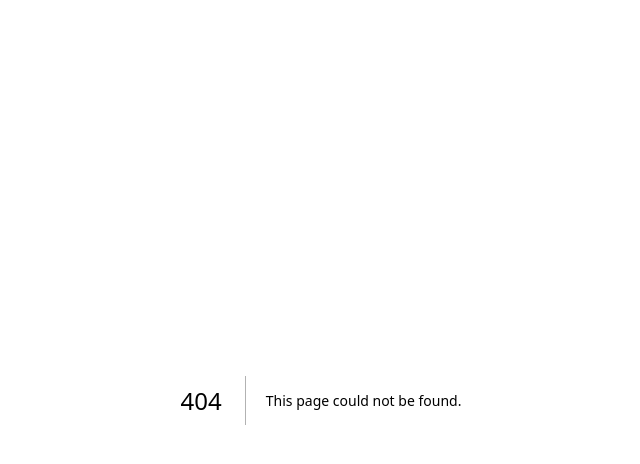
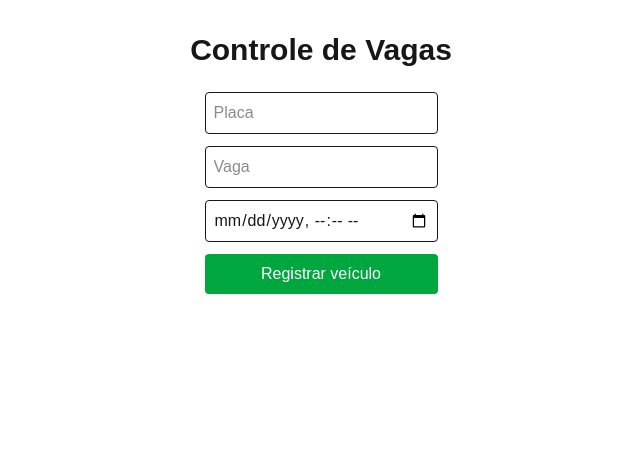
Before and after one commit to ThomasKruchelski/estacionamento-crud, a Next.js app: page /vagas in a window 1280 px wide. Before the commit this address had no page. Shown: the top 464 px of the page, without its empty margins (319-959 px from the left). Built offline with nearby package versions, Linux system fonts and the light colour scheme.

Commit message:
add `vagas/page.jsx` with simple CRUD in localStorage

```diff
--- a/app/page.tsx
+++ b/app/page.tsx
@@ -1,65 +1,16 @@
-import Image from "next/image";
+import Link from "next/link";
 
 export default function Home() {
   return (
-    <div className="flex flex-col flex-1 items-center justify-center bg-zinc-50 font-sans dark:bg-black">
-      <main className="flex flex-1 w-full max-w-3xl flex-col items-center justify-between py-32 px-16 bg-white dark:bg-black sm:items-start">
-        <Image
-          className="dark:invert"
-          src="/next.svg"
-          alt="Next.js logo"
-          width={100}
-          height={20}
-          priority
-        />
-        <div className="flex flex-col items-center gap-6 text-center sm:items-start sm:text-left">
-          <h1 className="max-w-xs text-3xl font-semibold leading-10 tracking-tight text-black dark:text-zinc-50">
-            To get started, edit the page.tsx file.
-          </h1>
-          <p className="max-w-md text-lg leading-8 text-zinc-600 dark:text-zinc-400">
-            Looking for a starting point or more instructions? Head over to{" "}
-            <a
-              href="https://vercel.com/templates?framework=next.js&utm_source=create-next-app&utm_medium=appdir-template-tw&utm_campaign=create-next-app"
-              className="font-medium text-zinc-950 dark:text-zinc-50"
-            >
-              Templates
-            </a>{" "}
-            or the{" "}
-            <a
-              href="https://nextjs.org/learn?utm_source=create-next-app&utm_medium=appdir-template-tw&utm_campaign=create-next-app"
-              className="font-medium text-zinc-950 dark:text-zinc-50"
-            >
-              Learning
-            </a>{" "}
-            center.
-          </p>
-        </div>
-        <div className="flex flex-col gap-4 text-base font-medium sm:flex-row">
-          <a
-            className="flex h-12 w-full items-center justify-center gap-2 rounded-full bg-foreground px-5 text-background transition-colors hover:bg-[#383838] dark:hover:bg-[#ccc] md:w-[158px]"
-            href="https://vercel.com/new?utm_source=create-next-app&utm_medium=appdir-template-tw&utm_campaign=create-next-app"
-            target="_blank"
-            rel="noopener noreferrer"
-          >
-            <Image
-              className="dark:invert"
-              src="/vercel.svg"
-              alt="Vercel logomark"
-              width={16}
-              height={16}
-            />
-            Deploy Now
-          </a>
-          <a
-            className="flex h-12 w-full items-center justify-center rounded-full border border-solid border-black/[.08] px-5 transition-colors hover:border-transparent hover:bg-black/[.04] dark:border-white/[.145] dark:hover:bg-[#1a1a1a] md:w-[158px]"
-            href="https://nextjs.org/docs?utm_source=create-next-app&utm_medium=appdir-template-tw&utm_campaign=create-next-app"
-            target="_blank"
-            rel="noopener noreferrer"
-          >
-            Documentation
-          </a>
-        </div>
-      </main>
-    </div>
+    <main className="p-8 w-full flex flex-col items-center justify-center">
+      <h1 className="text-3xl font-bold">Sistema de Estacionamento</h1>
+
+      <Link
+        href="/vagas"
+        className="mt-4 inline-block rounded bg-blue-600 px-4 py-2 text-white"
+      >
+        Ir para controle de vagas
+      </Link>
+    </main>
   );
 }
--- /dev/null
+++ b/app/vagas/page.jsx
@@ -0,0 +1,123 @@
+"use client";
+
+import { useEffect, useState } from "react";
+
+const STORAGE_KEY = "veiculos-estacionamento";
+
+export default function VagasPage() {
+  const [placa, setPlaca] = useState("");
+  const [vaga, setVaga] = useState("");
+  const [horarioEntrada, sethorarioEntrada] = useState("");
+
+  const [veiculos, setVeiculos] = useState([]);
+
+  // Carregar do localStorage
+  useEffect(() => {
+    const dadosSalvos = localStorage.getItem(STORAGE_KEY);
+
+    if (dadosSalvos) {
+      setVeiculos(JSON.parse(dadosSalvos));
+    }
+  }, []);
+
+  // Salvar no localStorage sempre que mudar
+  useEffect(() => {
+    localStorage.setItem(STORAGE_KEY, JSON.stringify(veiculos));
+    console.log("veiculos");
+    console.log(veiculos);
+  }, [veiculos]);
+
+  function adicionarVeiculo() {
+    if (!placa || !vaga || !horarioEntrada) {
+      alert("Preencha todos os campos");
+      return;
+    }
+
+    const novoVeiculo = {
+      id: crypto.randomUUID(),
+      placa,
+      vaga,
+      horarioEntrada,
+    };
+
+    setVeiculos((estadoAtual) => [...estadoAtual, novoVeiculo]);
+
+    setPlaca("");
+    setVaga("");
+    sethorarioEntrada("");
+  }
+
+  function removerVeiculo(id) {
+    const novaLista = veiculos.filter((veiculo) => veiculo.id !== id);
+
+    setVeiculos(novaLista);
+  }
+
+  return (
+    <main className="p-8 w-full flex flex-col items-center justify-center">
+      <h1 className="mb-6 text-3xl font-bold">Controle de Vagas</h1>
+
+      <div className="mb-6 flex flex-col gap-3 max-w-md">
+        <input
+          type="text"
+          placeholder="Placa"
+          value={placa}
+          onChange={(e) => setPlaca(e.target.value)}
+          className="border p-2 rounded"
+        />
+
+        <input
+          type="text"
+          placeholder="Vaga"
+          value={vaga}
+          onChange={(e) => setVaga(e.target.value)}
+          className="border p-2 rounded"
+        />
+
+        <input
+          type="datetime-local"
+          value={horarioEntrada}
+          onChange={(e) => sethorarioEntrada(e.target.value)}
+          className="border p-2 rounded"
+        />
+
+        <button
+          onClick={adicionarVeiculo}
+          className="bg-green-600 text-white p-2 rounded"
+        >
+          Registrar veículo
+        </button>
+      </div>
+
+      <div className="space-y-4">
+        {veiculos.map((veiculo) => (
+          <div
+            key={veiculo.id}
+            className="border rounded p-4 flex justify-between items-center"
+          >
+            <div>
+              <p>
+                <strong>Placa:</strong> {veiculo.placa}
+              </p>
+
+              <p>
+                <strong>Vaga:</strong> {veiculo.vaga}
+              </p>
+
+              <p>
+                <strong>Entrada:</strong> {veiculo.horarioEntrada}
+              </p>
+            </div>
+
+            <button
+              onClick={() => removerVeiculo(veiculo.id)}
+              className="bg-red-600 text-white px-4 py-2 rounded"
+            >
+              DELETE
+            </button>
+          </div>
+        ))}
+      </div>
+    </main>
+  );
+}
```
Also changed, not shown: 1 other file (tests, documents, lock files or other folders).
